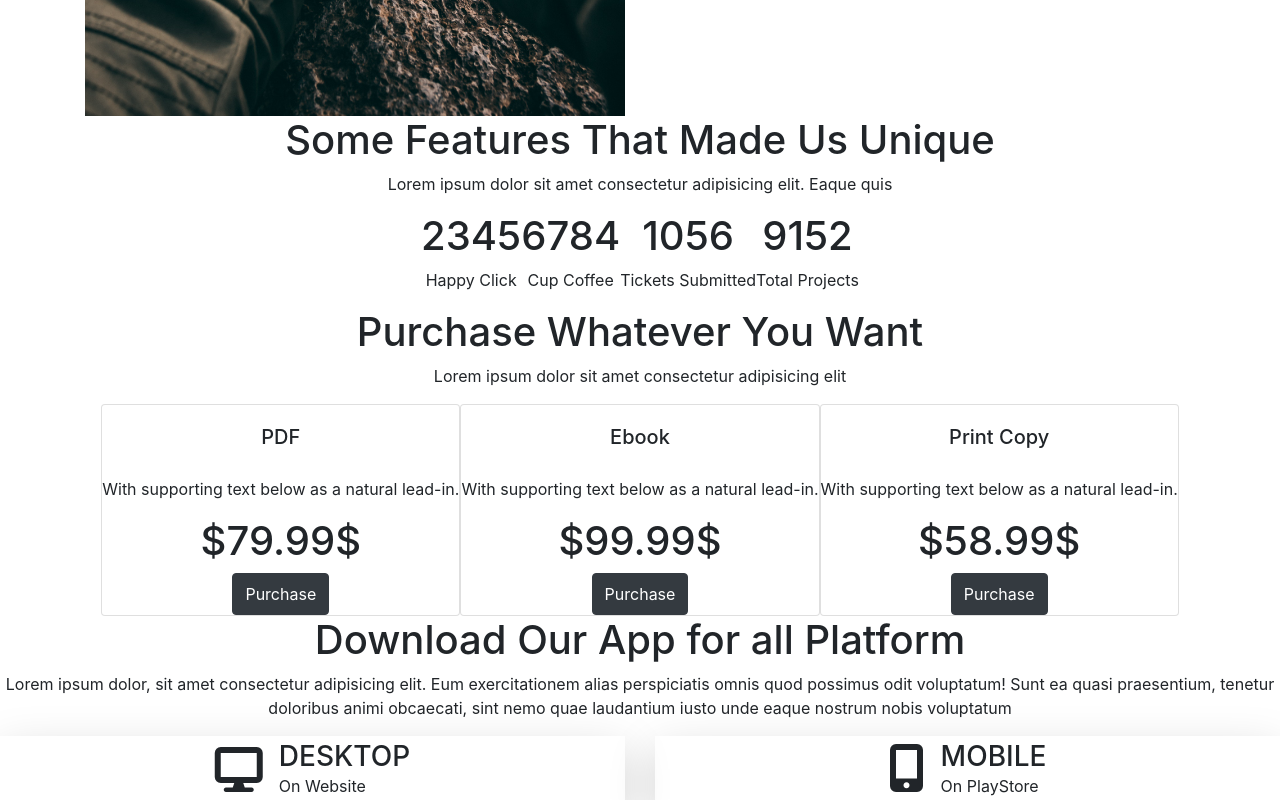
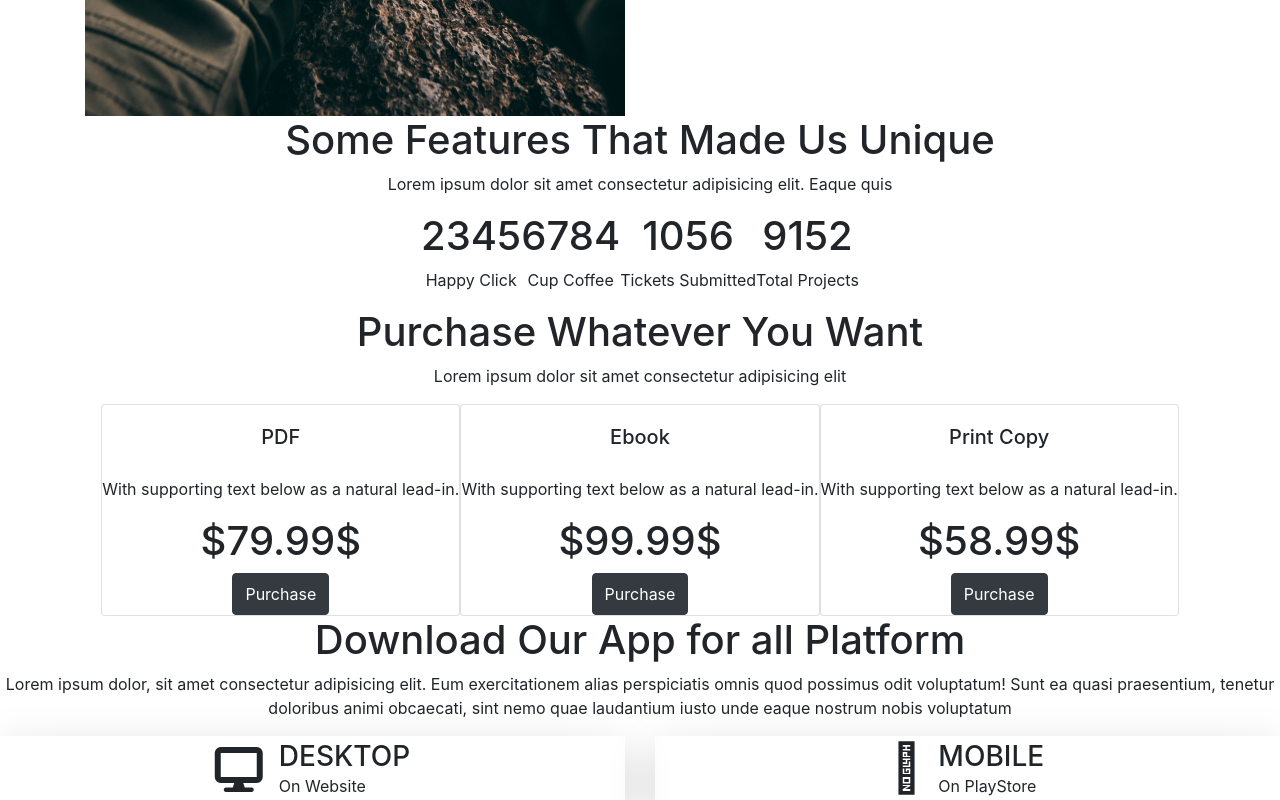
Before and after one commit to vinhhypc/Bootstrap, a plain HTML site: page index.html in a window 1280 px wide. Shown: the part 1477-2277 px from the top of the page. Drawn offline with nearby package versions, Linux system fonts and the light colour scheme.

Commit message:
Update index.html

```diff
--- a/index.html
+++ b/index.html
@@ -183,7 +183,7 @@
           <div class="col-md-6 col-sm-12 text-left">
             <div class="desktop shadow-lg">
               <div class="d-flex flex-row justify-content-center">
-                <i class="fa fa-thin fa-mobile-screen-button fa-3x py-2 pr-3"></i>
+                <i class=" fa-thin fa-mobile-screen-button fa-3x py-2 pr-3"></i>
                 <div class="text-left">
                   <h3 class="pt-1 m-0">MOBILE</h3>
                   <p class="p-0 m-0">On PlayStore</p>
```
